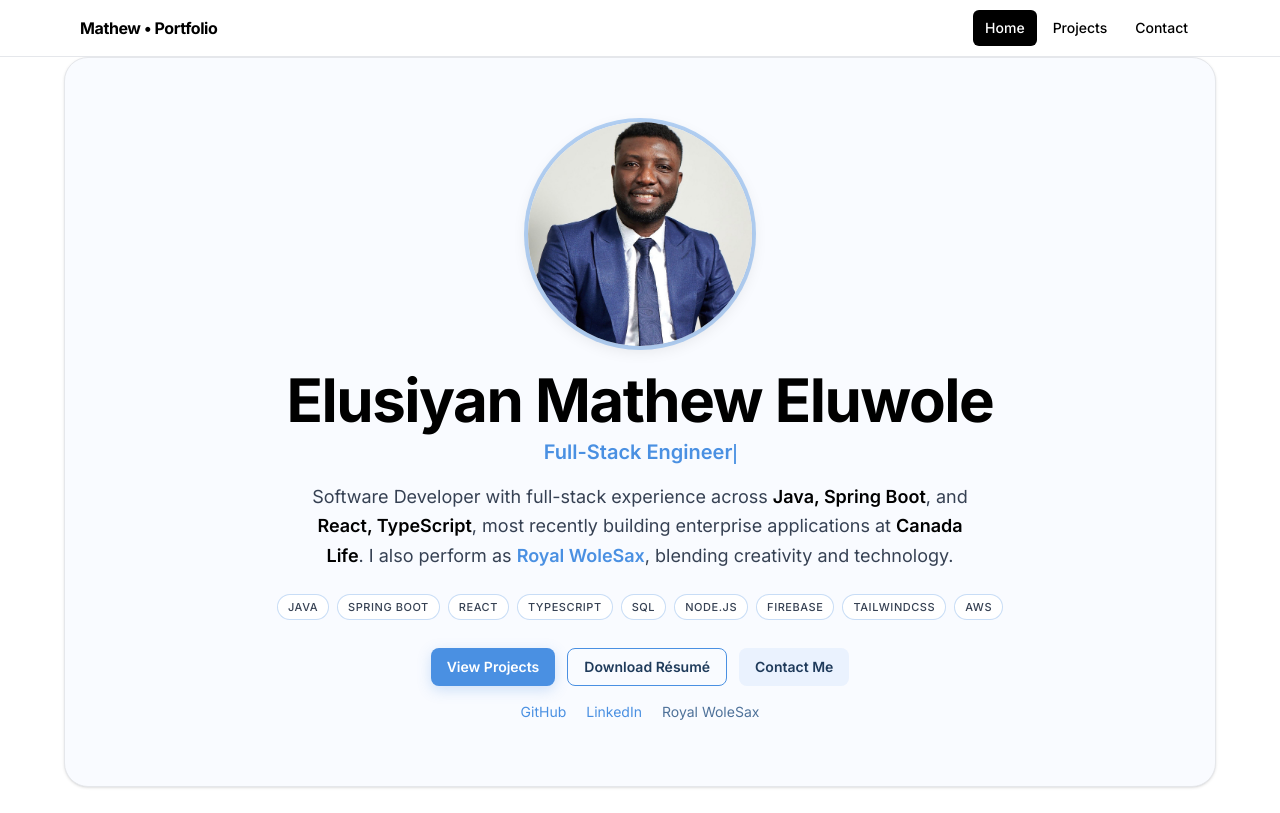
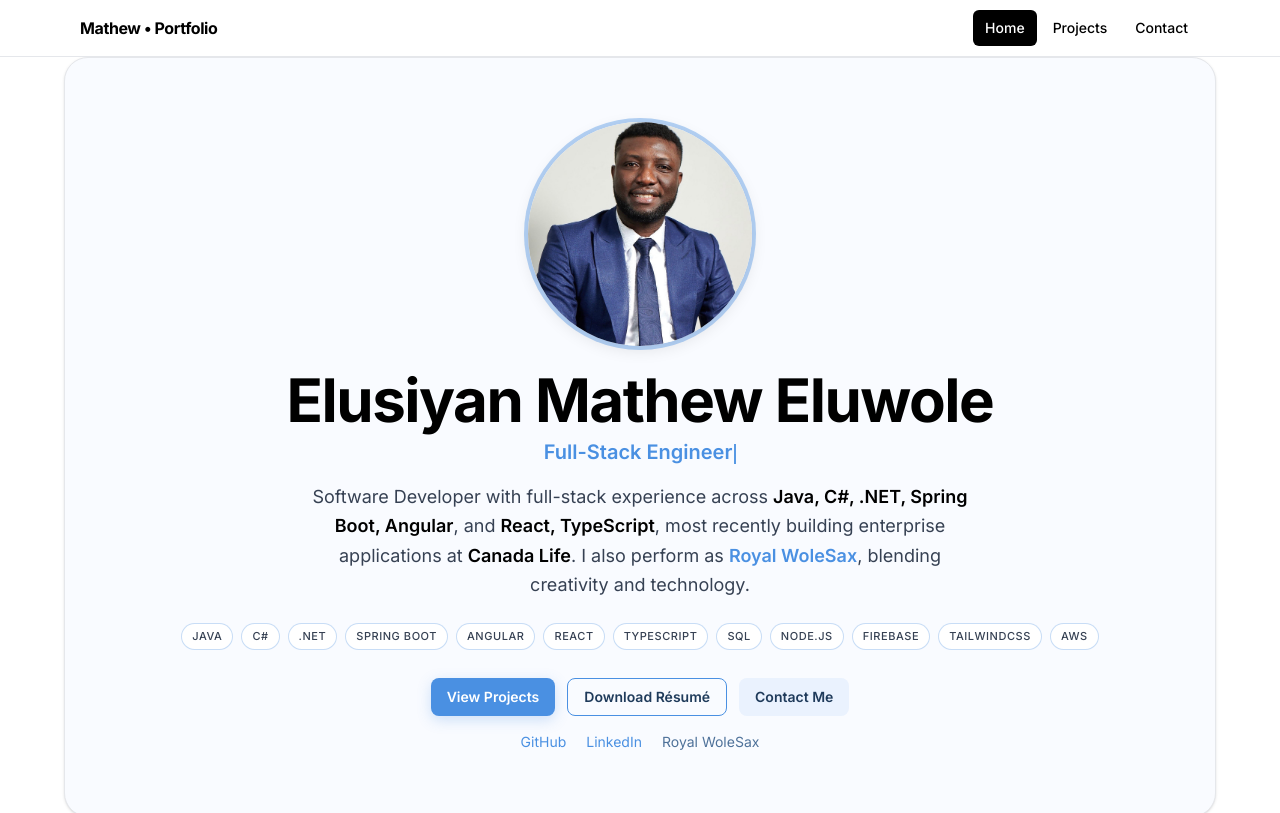
Before and after one commit to eeluwole1/mathew-portfolio, a React (Vite) app: page / in a window 1280 px wide. Shown: the top 813 px of the page. Built offline with nearby package versions, Linux system fonts and the light colour scheme.

Commit message:
update home page

```diff
--- a/src/pages/Home.tsx
+++ b/src/pages/Home.tsx
@@ -2,7 +2,7 @@ import { Link } from "react-router-dom";
 import { useTypewriter } from "../hooks/useTypewriter";
 import Reveal from "../component/reveal/Reveal";
 
-const skills = ["Java", "Spring Boot", "React", "TypeScript", "SQL", "Node.js", "Firebase", "TailwindCSS", "AWS"] as const;
+const skills = ["Java", "C#", ".NET", "Spring Boot", "Angular", "React", "TypeScript", "SQL", "Node.js", "Firebase", "TailwindCSS", "AWS"] as const;
 
 const roles = ["Software Developer", "Full-Stack Engineer", "Royal WoleSax 🎷"] as const;
 
@@ -66,7 +66,7 @@ export default function Home() {
           {/* Summary */}
           <p className="mt-4 text-lg leading-relaxed text-gray-700 max-w-2xl">
             Software Developer with full-stack experience across{" "}
-            <span className="font-semibold text-black">Java, Spring Boot</span>, and{" "}
+            <span className="font-semibold text-black">Java, C#, .NET, Spring Boot, Angular</span>, and{" "}
             <span className="font-semibold text-black">React, TypeScript</span>, most recently building
             enterprise applications at{" "}
             <span className="font-semibold text-black">Canada Life</span>. I also perform as{" "}
```
